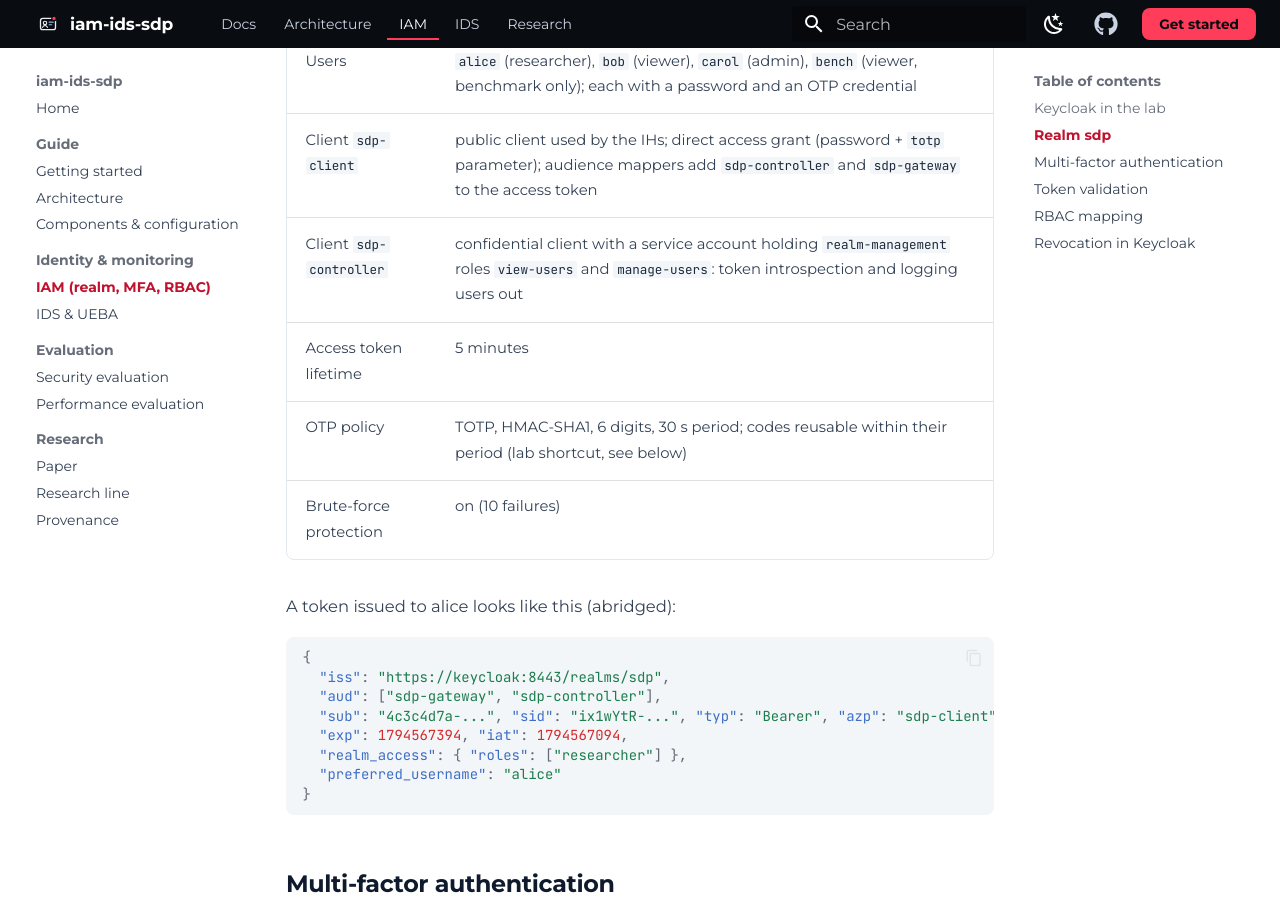
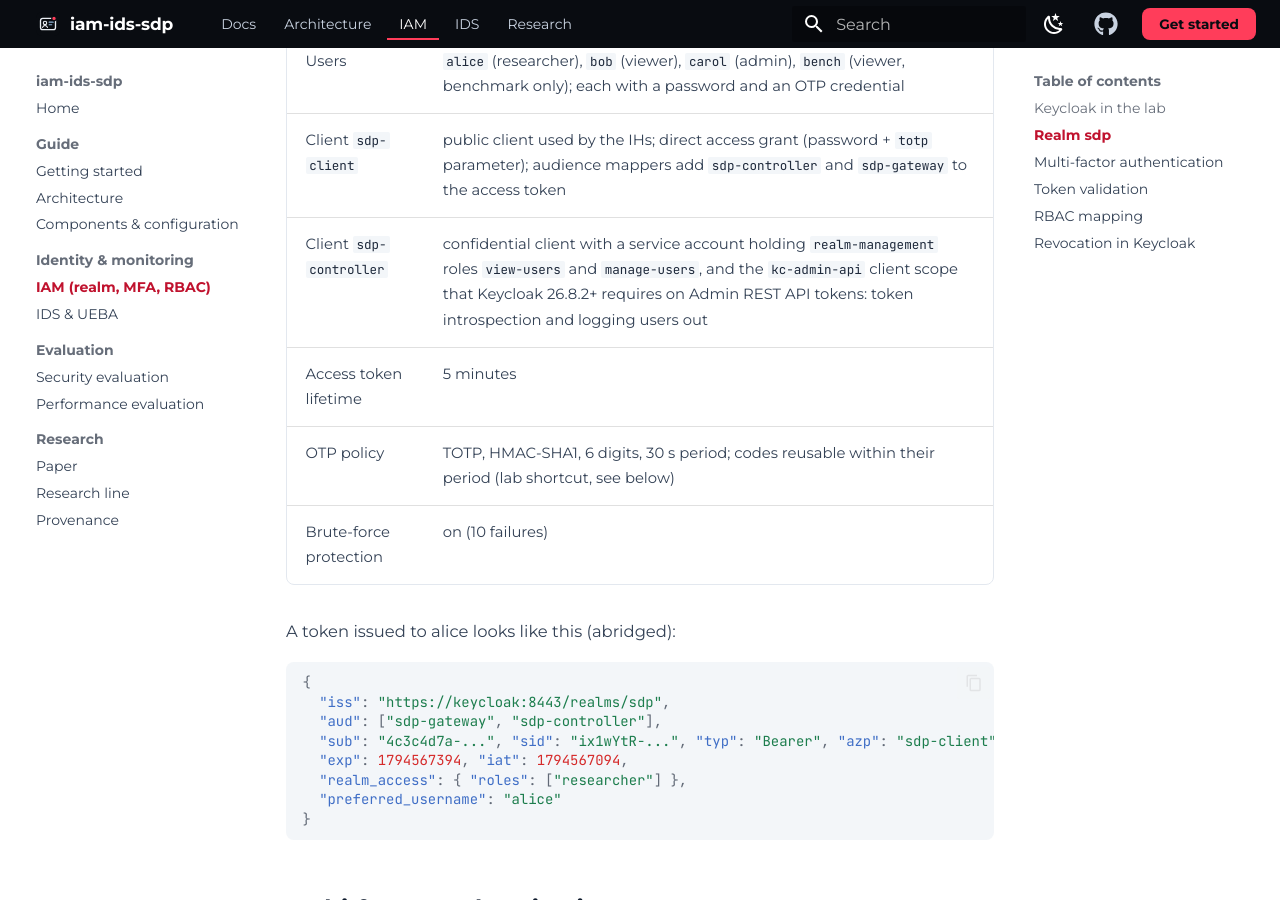
Before and after one commit to antoniopaya22/iam-ids-sdp, an MkDocs documentation site: the page built from docs/iam.md, in a window 1280 px wide and 900 px high, scrolled down 916 px. Built offline with MkDocs 1.6.1 and Material for MkDocs 9.7.7, drawn with Linux system fonts in a browser that asks for light colours; comment, search, counter and statistics services are not loaded.

Commit message:
Keycloak 26.8.2: give the controller client the kc-admin-api scope
Keycloak 26.8.2 only accepts Admin REST API tokens that carry the
kc-admin-api client scope, so the IDS-driven logout failed with 401.
Declare the realm's default scopes for sdp-controller plus kc-admin-api.

```diff
--- a/docs/iam.md
+++ b/docs/iam.md
@@ -16,7 +16,7 @@ In the proposed architecture the initiating host must obtain a session token fro
 | Roles | `admin` (every service), `researcher` (records + portal), `viewer` (portal), as in the paper's healthcare example |
 | Users | `alice` (researcher), `bob` (viewer), `carol` (admin), `bench` (viewer, benchmark only); each with a password and an OTP credential |
 | Client `sdp-client` | public client used by the IHs; direct access grant (password + `totp` parameter); audience mappers add `sdp-controller` and `sdp-gateway` to the access token |
-| Client `sdp-controller` | confidential client with a service account holding `realm-management` roles `view-users` and `manage-users`: token introspection and logging users out |
+| Client `sdp-controller` | confidential client with a service account holding `realm-management` roles `view-users` and `manage-users`, and the `kc-admin-api` client scope that Keycloak 26.8.2+ requires on Admin REST API tokens: token introspection and logging users out |
 | Access token lifetime | 5 minutes |
 | OTP policy | TOTP, HMAC-SHA1, 6 digits, 30 s period; codes reusable within their period (lab shortcut, see below) |
 | Brute-force protection | on (10 failures) |
```
Also changed, not shown: 1 other file.
